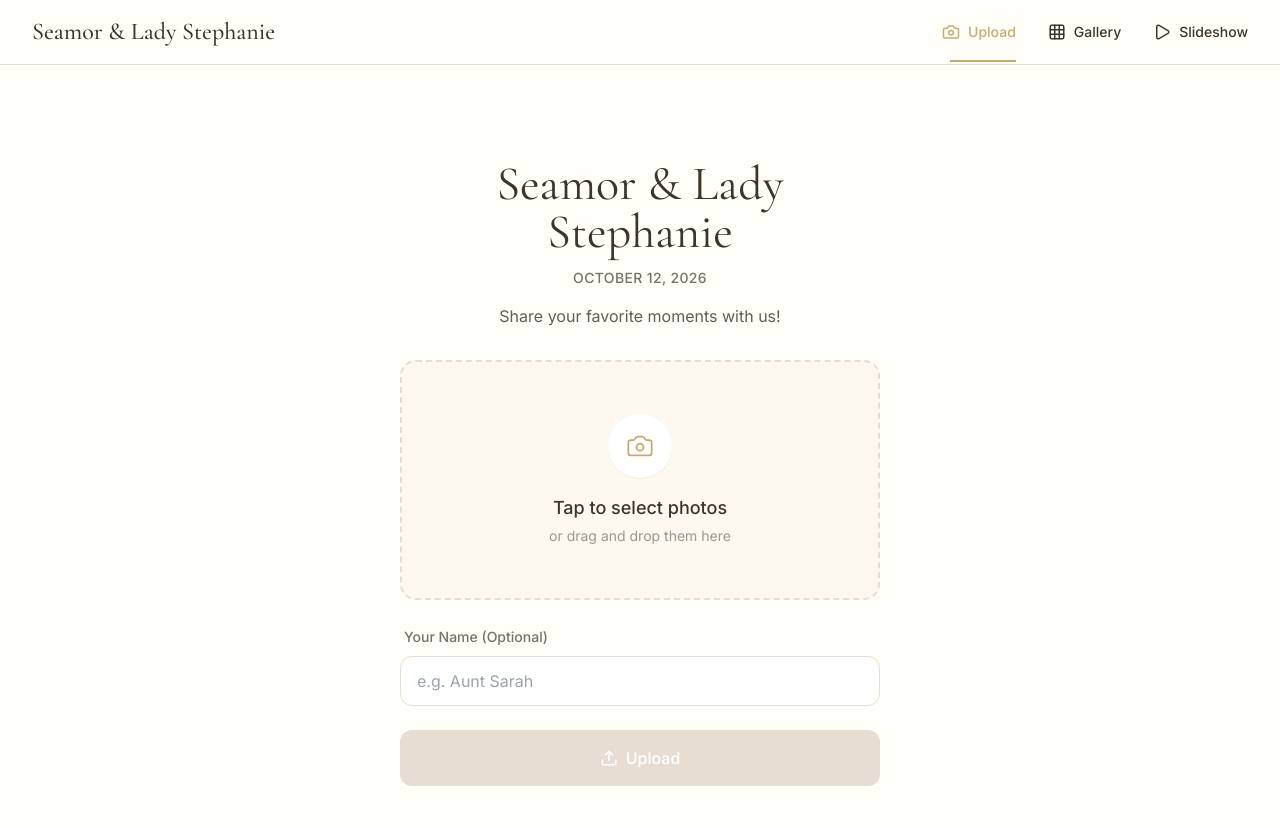
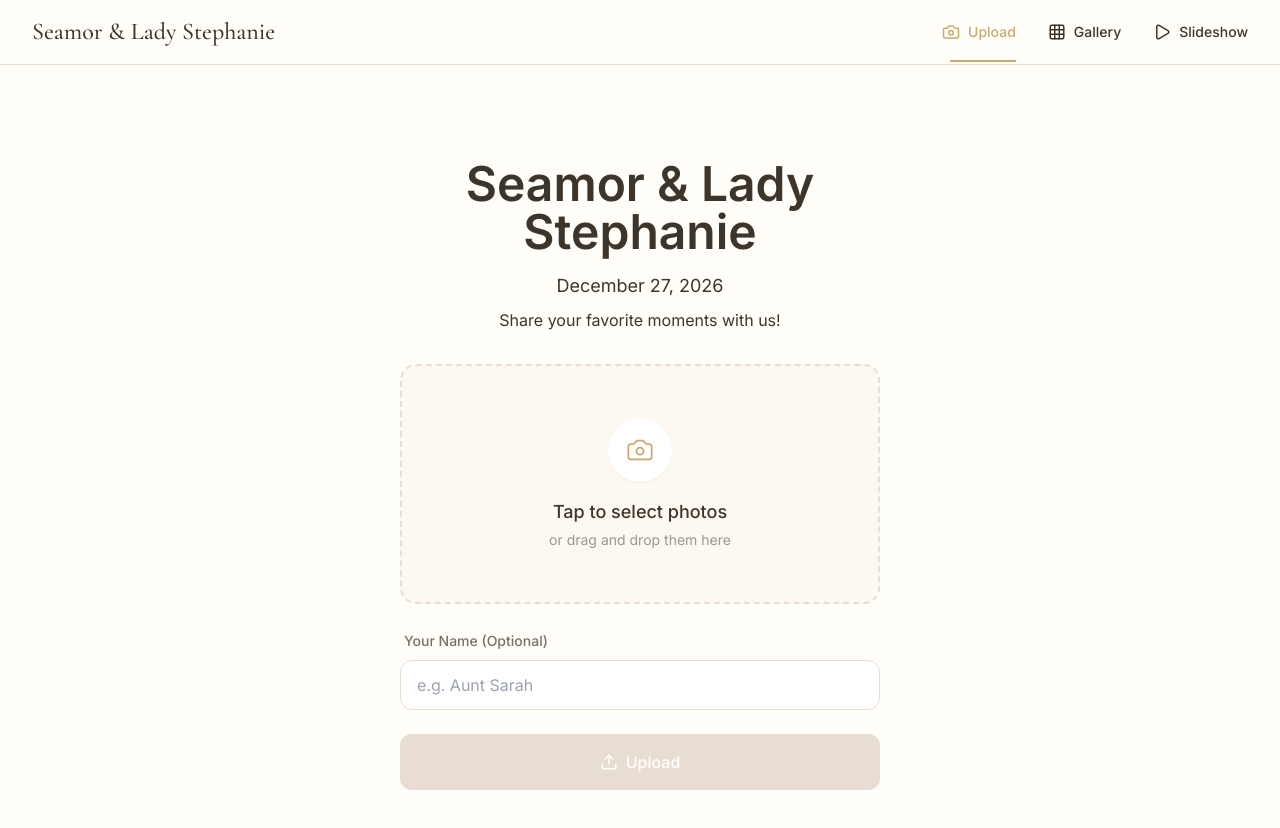
Before and after one commit to CeeZ-11/WedSnap, a React (Vite) app: page / in a window 1280 px wide. Shown: the top 828 px of the page. Built offline with nearby package versions, Linux system fonts and the light colour scheme.

Commit message:
update font

```diff
--- a/src/components/UploadForm.tsx
+++ b/src/components/UploadForm.tsx
@@ -64,13 +64,15 @@ export function UploadForm() {
   return (
     <div className="w-full max-w-lg mx-auto px-4 py-8 md:py-12">
       <div className="text-center mb-8">
-        <h1 className="font-serif text-4xl md:text-5xl text-dark mb-3">
+  <h1 className="text-4xl md:text-5xl mb-4 font-semibold text-deep-olive font-[Playfair Display]">
     Seamor & Lady Stephanie
   </h1>
-        <p className="text-dark/70 font-medium tracking-wide text-sm uppercase">
-          October 12, 2026
+
+  <p className="text-base md:text-lg text-deep-olive/70 font-sans">
+    December 27, 2026
   </p>
-        <p className="mt-4 text-dark/80">
+
+  <p className="mt-2 text-sm md:text-base text-deep-olive/80 font-sans">
     Share your favorite moments with us!
   </p>
 </div>
--- a/src/pages/GalleryPage.tsx
+++ b/src/pages/GalleryPage.tsx
@@ -42,7 +42,9 @@ export function GalleryPage() {
       className="min-h-screen pt-20 pb-24 md:pt-28 md:pb-12 bg-ivory">
 
       <div className="text-center mb-8 px-4">
-        <h1 className="font-serif text-4xl text-dark mb-2">Gallery</h1>
+        <h1 className="text-4xl md:text-5xl mb-3 font-semibold text-deep-olive font-[Playfair Display]">
+    Wedding Snaps
+  </h1>
         <p className="text-dark/60">Memories from our special day</p>
       </div>
 
```
Lines whose indentation alone changed are shown as unchanged.
